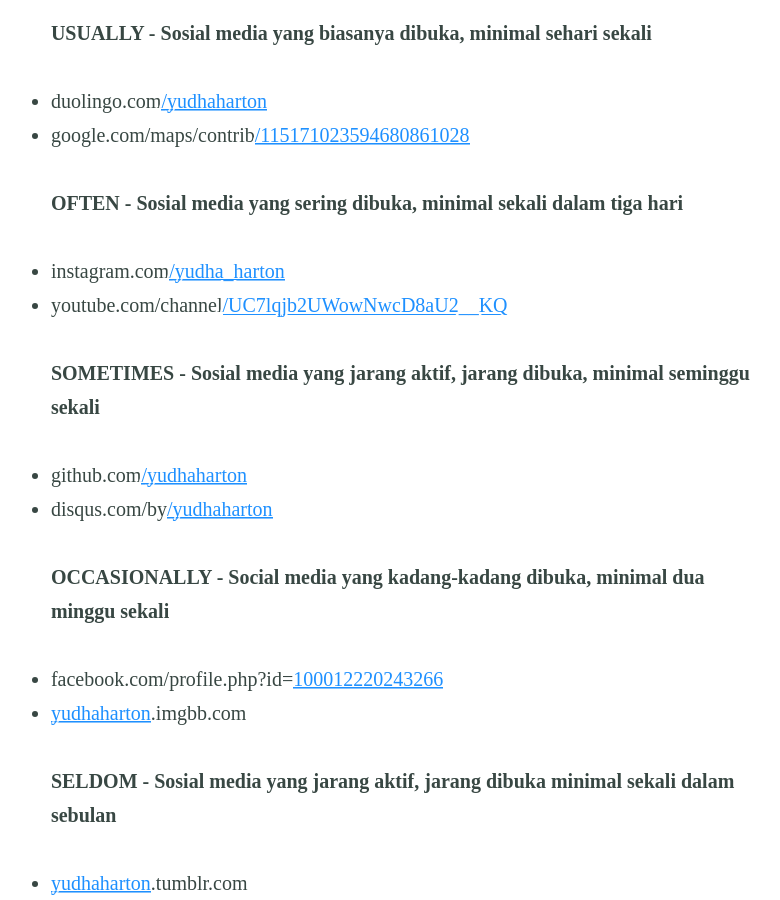
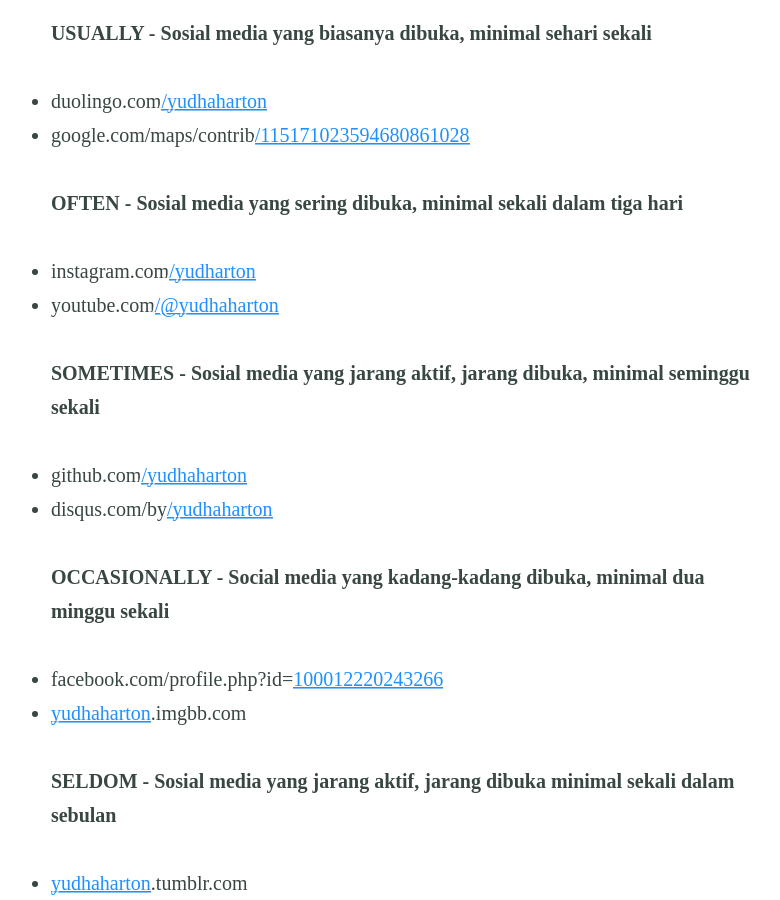
Before and after one commit to yudhaharton/yudhaharton.github.io, a Jekyll site: the page built from social-media.md, in a window 1280 px wide and 900 px high, scrolled down 750 px. Shown: the whole window, without its empty margins (232-1012 px from the left). Built offline with Jekyll 4.4.1, drawn with Linux system fonts in a browser that asks for light colours; some web fonts are replaced.

Commit message:
Update social-media.md

```diff
--- a/social-media.md
+++ b/social-media.md
@@ -16,8 +16,8 @@
 - google.com/maps/contrib[/115171023594680861028](https://maps.app.goo.gl/hNQNvpXv7S7DBjLCA)
 
 **OFTEN - Sosial media yang sering dibuka, minimal sekali dalam tiga hari**
-- instagram.com[/yudha_harton](https://instagram.com/yudha_harton)
-- youtube.com/channel[/UC7lqjb2UWowNwcD8aU2__KQ](https://www.youtube.com/channel/UC7lqjb2UWowNwcD8aU2__KQ)
+- instagram.com[/yudharton](https://instagram.com/yudha_harton)
+- youtube.com[/@yudhaharton](https://www.youtube.com/@yudhaharton)
 
 **SOMETIMES - Sosial media yang jarang aktif, jarang dibuka, minimal seminggu sekali**
 - github.com[/yudhaharton](https://github.com/yudhaharton)
```
